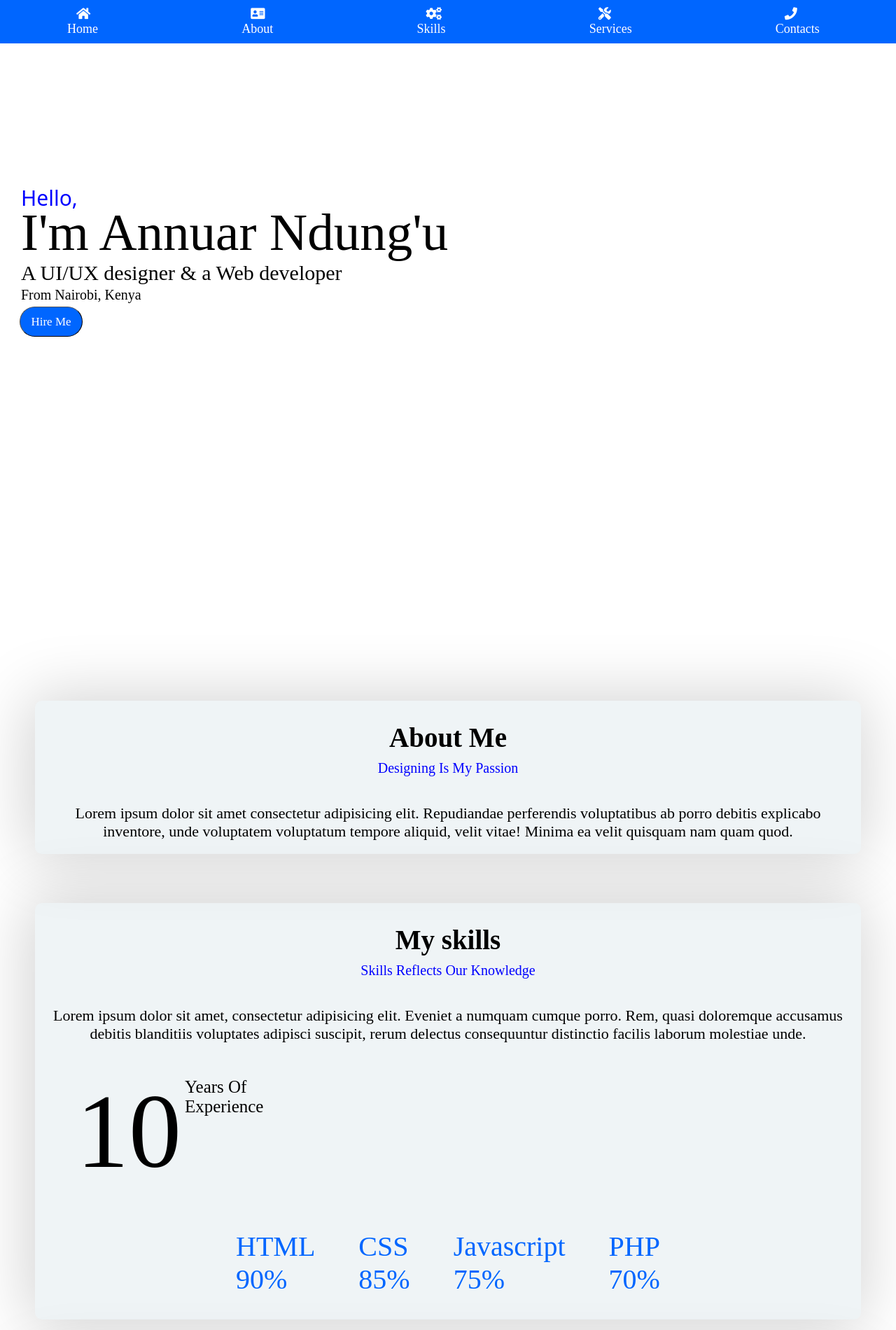
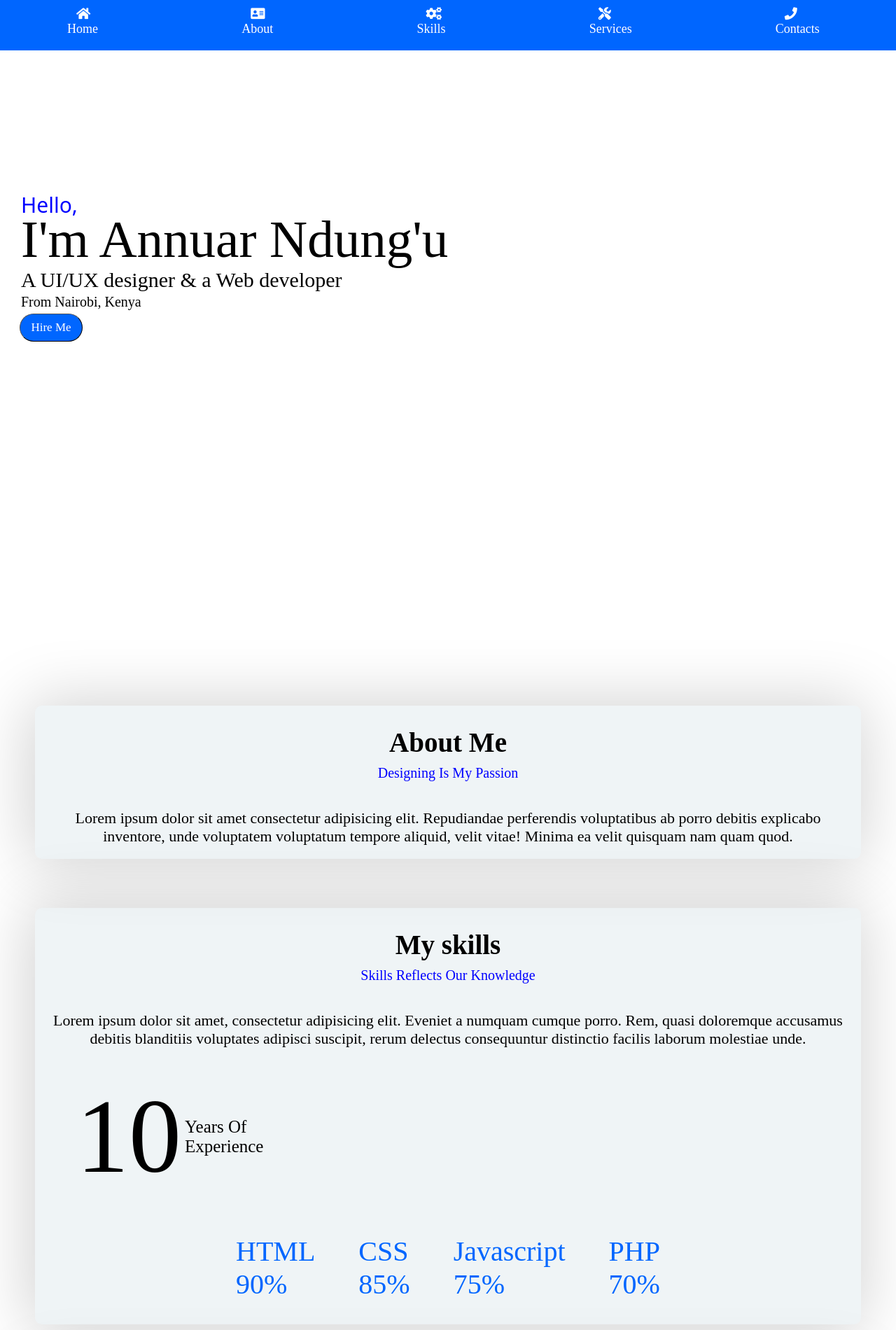
Before and after one commit to ramo-dev/portfolios, a plain HTML site: page index.html in a window 1280 px wide. Shown: the top 1900 px of the page at 70% size. Drawn offline with Linux system fonts and the light colour scheme.

Commit message:
my first portfolio

```diff
--- a/styles.css
+++ b/styles.css
@@ -7,6 +7,7 @@
 {
     background-color:rgb(0, 102, 255);
     padding-top:10px;
+    padding-bottom: 10px;
     flex-flow:row wrap;
 }
 .menu li{
@@ -62,7 +63,7 @@ a:hover{
     border-width: 1px;
     cursor: pointer;
     transition: 0.4s;
-    height: 43px;
+    height: 40px;
     width: 90px;
     margin-block-end: 500px;
     font-size: 17px;
@@ -75,7 +76,7 @@ a:hover{
     border-width: 1px;
     cursor: pointer;
     transition: 0.4s;
-    height: 43px;
+    height: 42px;
     width: 90px;
     margin-top: 20px;
     font-size: 15px;
@@ -106,7 +107,7 @@ button:hover{
     font-size: 150px;
 }
 .exp{
-    margin-top: 9px;
+    margin-top: 59px;
     margin-left:5px;
     font-size: 25px;
 }
```
Also changed, not shown: form.html (added).
